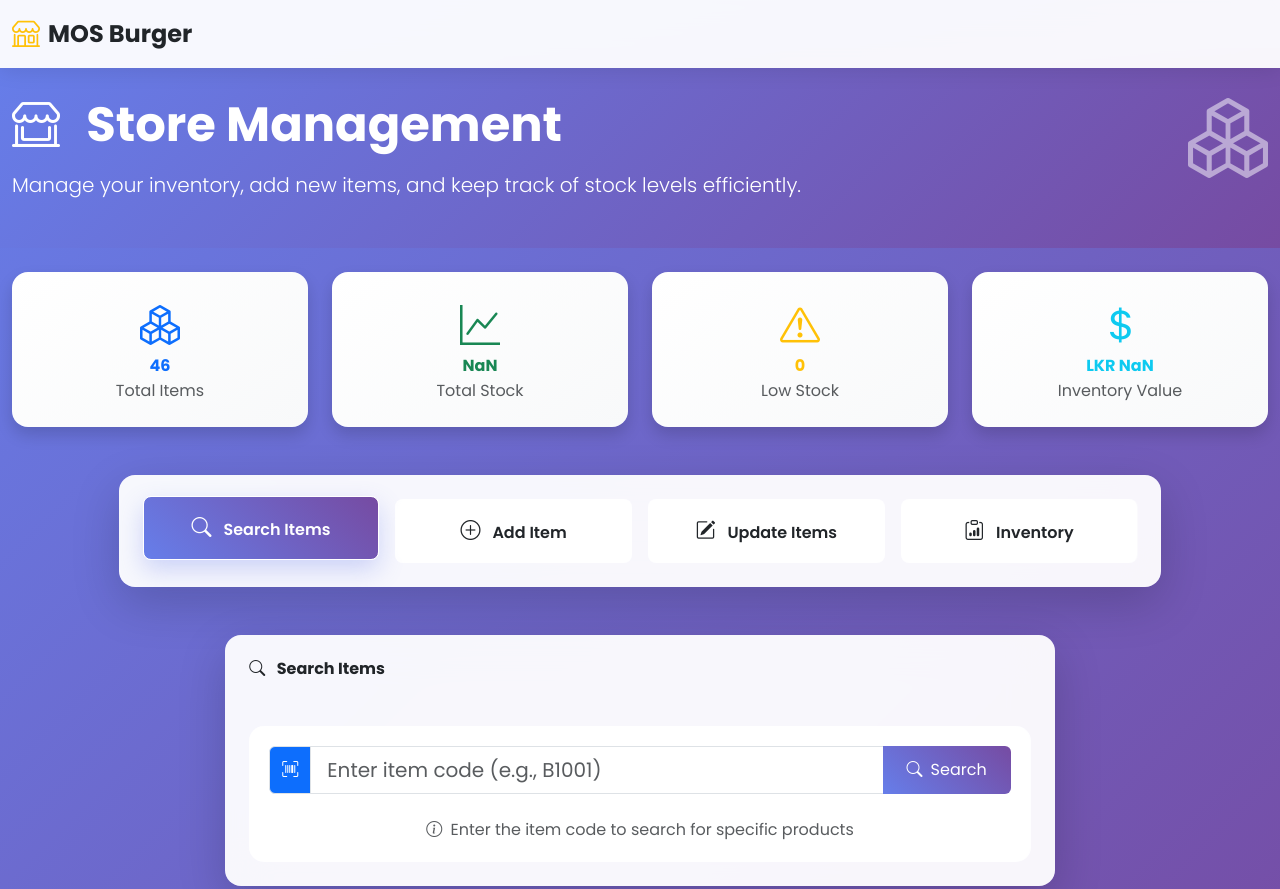
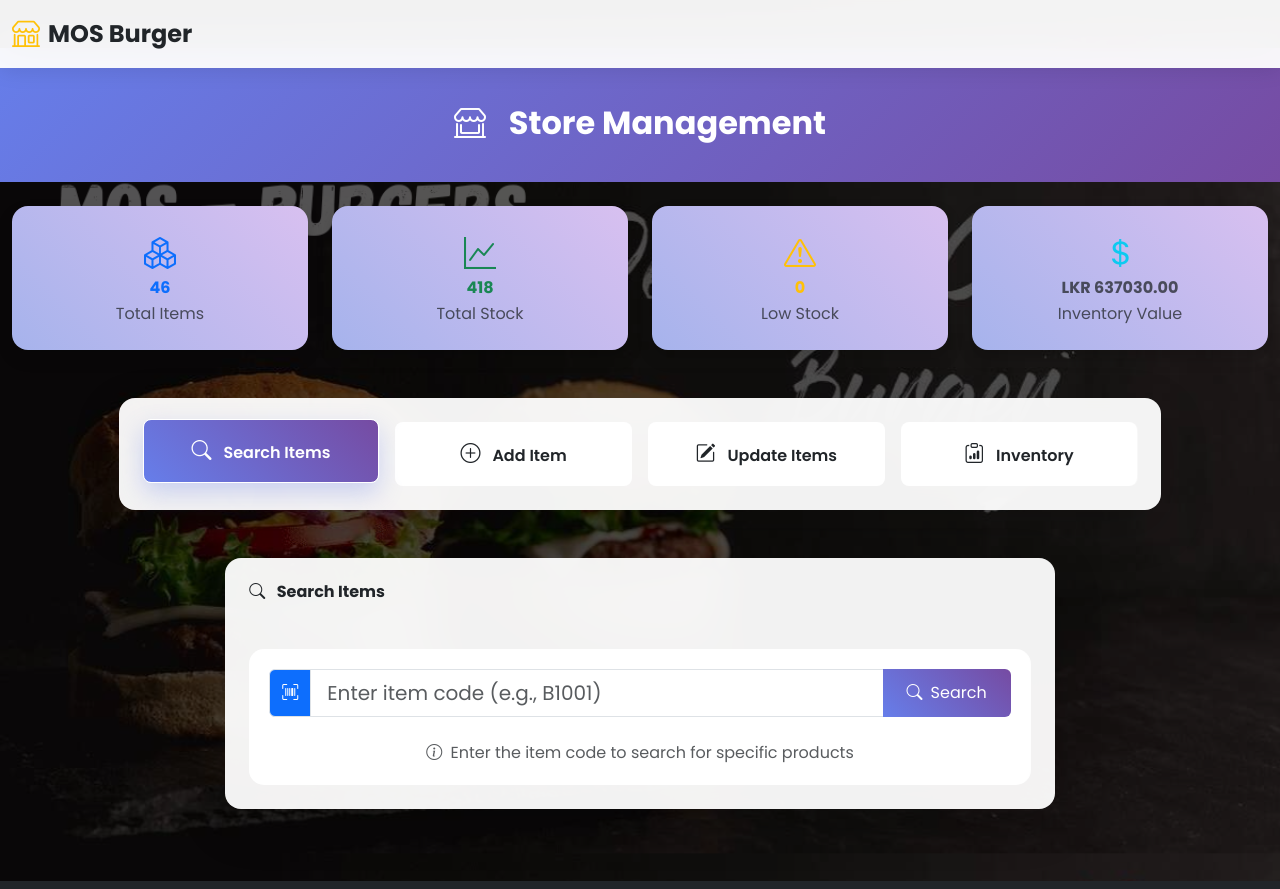
Before and after one commit to yasith-1/mos-burger, a plain HTML site: page storeManagement.html in a window 1280 px wide. Shown: the top 889 px of the page. Drawn offline with nearby package versions, Linux system fonts and the light colour scheme; some packages are replaced by stand-ins of ours; a script that the page names is missing.

Commit message:
item arrays updated in placeorder and store Management

```diff
--- a/assets/css/storeManagement.css
+++ b/assets/css/storeManagement.css
@@ -1,6 +1,12 @@
 body {
   font-family: "Poppins", sans-serif;
   background: linear-gradient(135deg, #667eea 0%, #764ba2 100%);
+  background-image: url("/assets/images/homeBackground.jpg");
+  background-attachment: fixed;
+  background-repeat: no-repeat;
+  background-size: cover;
+  background-position: center;
+  min-height: 100vh;
   min-height: 100vh;
 }
 
@@ -33,7 +39,7 @@ body {
 
 .section-btn:hover,
 .section-btn.active {
-  background: linear-gradient(45deg, #667eea, #764ba2);
+  background: linear-gradient(45deg, rgb(102, 126, 234), #764ba2);
   color: white !important;
   transform: translateY(-3px);
   box-shadow: 0 10px 25px rgba(102, 126, 234, 0.3);
@@ -54,7 +60,7 @@ body {
 
 /* Stats card styles */
 .stats-card {
-  background: linear-gradient(145deg, #ffffff, #f8f9fa);
+  background: linear-gradient(45deg, rgb(166, 179, 236), #d8c0f0);
   border: 1px solid rgba(0, 0, 0, 0.1);
   transition: all 0.3s ease;
 }
--- a/assets/js/storeManagement.js
+++ b/assets/js/storeManagement.js
@@ -9,98 +9,112 @@ let itemArr = [
         itemNAme: "Classic Burger (Large)",
         price: 1500.00,
         discount: 15,
-        image: "/assets/images/burger/Burger - 1.jpg"
+        image: "/assets/images/burger/Burger - 1.jpg",
+        quantity:16
     },
     {
         itemCode: "B1002",
         itemNAme: "Classic Burger (Regular)",
         price: 1600.00,
         discount: 0,
-        image: "/assets/images/burger/Burger - 2.jpg"
+        image: "/assets/images/burger/Burger - 2.jpg",
+        quantity:5
     },
     {
         itemCode: "B1003",
         itemNAme: "Turkey Burger",
         price: 1400.00,
         discount: 0,
-        image: "/assets/images/burger/Burger - 3.jpg"
+        image: "/assets/images/burger/Burger - 3.jpg",
+        quantity:10
     },
     {
         itemCode: "B1004",
         itemNAme: "Chicken Burger (Large)",
         price: 800.00,
         discount: 20,
-        image: "/assets/images/burger/Burger - 4.jpg"
+        image: "/assets/images/burger/Burger - 4.jpg",
+        quantity:9
     },
     {
         itemCode: "B1005",
         itemNAme: "Chicken Burger (Regular)",
         price: 1000.00,
         discount: 0,
-        image: "/assets/images/burger/Burger - 5.jpg"
+        image: "/assets/images/burger/Burger - 5.jpg",
+        quantity:9
     },
     {
         itemCode: "B1006",
         itemNAme: "Cheese Burger (Large)",
         price: 750.00,
         discount: 0,
-        image:"/assets/images/burger/Burger - 6.jpg"
+        image:"/assets/images/burger/Burger - 6.jpg",
+        quantity:9
     },
     {
         itemCode: "B1007",
         itemNAme: "Classic Burger (Large)",
         price: 600.00,
         discount: 0,
-        image: "/assets/images/burger/Burger - 7.jpg"
+        image: "/assets/images/burger/Burger - 7.jpg",
+        quantity:9
     },
     {
         itemCode: "B1008",
         itemNAme: "Bacon Burger",
         price: 650.00,
         discount: 0,
-        image: "/assets/images/burger/Burger - 8.jpg"
+        image: "/assets/images/burger/Burger - 8.jpg",
+        quantity:9
     },
     {
         itemCode: "B1009",
         itemNAme: "Shawarma Burger",
         price: 800.00,
         discount: 0,
-        image: "/assets/images/burger/Burger - 9.jpg"
+        image: "/assets/images/burger/Burger - 9.jpg",
+        quantity:9
     },
     {
         itemCode: "B1010",
         itemNAme: "Olive Burger",
         price: 1800.00,
         discount: 0,
-        image: "/assets/images/burger/Burger - 10.jpg"
+        image: "/assets/images/burger/Burger - 10.jpg",
+        quantity:9
     },
     {
         itemCode: "B1011",
         itemNAme: "Double- Cheese Burger",
         price: 1250.00,
         discount: 20,
-        image: "/assets/images/burger/Burger - 11.jpg"
+        image: "/assets/images/burger/Burger - 11.jpg",
+        quantity:9
     },
     {
         itemCode: "B1012",
         itemNAme: "Crispy Chicken Burger (Regular)",
         price: 1200.00,
         discount: 0,
-        image: "/assets/images/burger/Burger - 12.jpg"
+        image: "/assets/images/burger/Burger - 12.jpg",
+        quantity:9
     },
     {
         itemCode: "B1013",
         itemNAme: "Crispy Chicken Burger (Large)",
         price: 1600.00,
         discount: 10,
-        image: "/assets/images/burger/Burger - 13.jpg"
+        image: "/assets/images/burger/Burger - 13.jpg",
+        quantity:9
     },
     {
         itemCode: "B1014",
         itemNAme: "Paneer Burger",
         price: 900.00,
         discount: 0,
-        image: "/assets/images/burger/Burger - 14.jpg"
+        image: "/assets/images/burger/Burger - 14.jpg",
+        quantity:9
     },
     // Submarines
     {
@@ -108,63 +122,72 @@ let itemArr = [
         itemNAme: "Crispy Chicken Submarine (Large)",
         price: 2000.00,
         discount: 0,
-        image: "/assets/images/submarine/Submarine - 1.jpg"
+        image: "/assets/images/submarine/Submarine - 1.jpg",
+        quantity:9
     },
     {
         itemCode: "B1016",
         itemNAme: "Crispy Chicken Submarine (Regular)",
         price: 1500.00,
         discount: 0,
-        image: "/assets/images/submarine/Submarine - 2.jpg"
+        image: "/assets/images/submarine/Submarine - 2.jpg",
+        quantity:9
     },
     {
         itemCode: "B1017",
         itemNAme: "Chicken Submarine (Large)",
         price: 1800.00,
         discount: 3,
-        image: "/assets/images/submarine/Submarine - 3.jpg"
+        image: "/assets/images/submarine/Submarine - 3.jpg",
+        quantity:9
     },
     {
         itemCode: "B1018",
         itemNAme: "Chicken Submarine (Regular)",
         price: 1400.00,
         discount: 0,
-        image: "/assets/images/submarine/Submarine - 4.jpg"
+        image: "/assets/images/submarine/Submarine - 4.jpg",
+        quantity:9
     },
     {
         itemCode: "B1019",
         itemNAme: "Grinder Submarine",
         price: 2300.00,
         discount: 0,
-        image: "/assets/images/submarine/Submarine - 5.jpg"
+        image: "/assets/images/submarine/Submarine - 5.jpg",
+        quantity:9
     },
     {
         itemCode: "B1020",
         itemNAme: "Cheese Submarine",
         price: 2200.00,
         discount: 0,
-        image: "/assets/images/submarine/Submarine - 6.jpg"
+        image: "/assets/images/submarine/Submarine - 6.jpg",
+        quantity:9
     },
     {
         itemCode: "B1021",
         itemNAme: "Double Cheese n Chicken Submarine",
         price: 1900.00,
         discount: 0,
-        image: "/assets/images/submarine/Submarine - 7.jpg"
+        image: "/assets/images/submarine/Submarine - 7.jpg",
+        quantity:9
     },
     {
         itemCode: "B1022",
         itemNAme: "Special Horgie Submarine",
         price: 2800.00,
         discount: 0,
-        image:"/assets/images/submarine/Submarine - 8.jpg"
+        image:"/assets/images/submarine/Submarine - 8.jpg",
+        quantity:9
     },
     {
         itemCode: "B1023",
         itemNAme: "MOS Special Submarine",
         price: 3000.00,
         discount: 0,
-        image: "/assets/images/submarine/Submarine - 9.jpg"
+        image: "/assets/images/submarine/Submarine - 9.jpg",
+        quantity:9
     },
     // Fries
     {
@@ -172,42 +195,48 @@ let itemArr = [
         itemNAme: "Steak Fries (Large)",
         price: 1200.00,
         discount: 0,
-        image: "/assets/images/Fries/Fries - 1.jpg"
+        image: "/assets/images/Fries/Fries - 1.jpg",
+        quantity:9
     },
     {
         itemCode: "B1025",
         itemNAme: "Steak Fries (Medium)",
         price: 600.00,
         discount: 0,
-        image: "/assets/images/Fries/Fries - 2.jpg"
+        image: "/assets/images/Fries/Fries - 2.jpg",
+        quantity:9
     },
     {
         itemCode: "B1026",
         itemNAme: "French Fries (Large)",
         price: 800.00,
         discount: 0,
-        image: "/assets/images/Fries/Fries - 3.jpg"
+        image: "/assets/images/Fries/Fries - 3.jpg",
+        quantity:9
     },
     {
         itemCode: "B1027",
         itemNAme: "French Fries (Medium)",
         price: 650.00,
         discount: 0,
-        image: "/assets/images/Fries/Fries - 4.jpg"
+        image: "/assets/images/Fries/Fries - 4.jpg",
+        quantity:9
     },
     {
         itemCode: "B1028",
         itemNAme: "French Fries (Small)",
         price: 450.00,
         discount: 0,
-        image: "/assets/images/Fries/Fries - 5.jpg"
+        image: "/assets/images/Fries/Fries - 5.jpg",
+        quantity:9
     },
     {
         itemCode: "B1029",
         itemNAme: "Sweet Potato Fries (Large)",
         price: 600.00,
         discount: 0,
-        image: "/assets/images/Fries/Fries - 6.jpg"
+        image: "/assets/images/Fries/Fries - 6.jpg",
+        quantity:9
     },
     // Pasta
     {
@@ -215,49 +244,56 @@ let itemArr = [
         itemNAme: "Chicken n Cheese Pasta",
         price: 1600.00,
         discount: 15,
-        image: "/assets/images/Pasta/pasta - 1.jpg"
+        image: "/assets/images/Pasta/pasta - 1.jpg",
+        quantity:9
     },
     {
         itemCode: "B1031",
         itemNAme: "Chicken Penne Pasta",
         price: 1700.00,
         discount: 0,
-        image: "/assets/images/Pasta/pasta - 2.jpg"
+        image: "/assets/images/Pasta/pasta - 2.jpg",
+        quantity:9
     },
     {
         itemCode: "B1032",
         itemNAme: "Ground Turkey Pasta Bake",
         price: 2900.00,
         discount: 10,
-        image: "/assets/images/Pasta/pasta - 3.jpg"
+        image: "/assets/images/Pasta/pasta - 3.jpg",
+        quantity:9
     },
     {
         itemCode: "B1033",
         itemNAme: "Creamy Shrimp Pasta",
         price: 2000.00,
         discount: 0,
-        image: "/assets/images/Pasta/pasta - 4.jpg"
+        image: "/assets/images/Pasta/pasta - 4.jpg",
+        quantity:9
     },
     {
         itemCode: "B1034",
         itemNAme: "Lemon Butter Pasta",
         price: 1950.00,
         discount: 0,
-        image: "/assets/images/Pasta/pasta - 5.jpg"
+        image: "/assets/images/Pasta/pasta - 5.jpg",
+        quantity:9
     },
     {
         itemCode: "B1035",
         itemNAme: "Tagliatelle Pasta",
         price: 2400.00,
         discount: 1,
-        image: "/assets/images/Pasta/pasta - 6.jpg"
+        image: "/assets/images/Pasta/pasta - 6.jpg",
+        quantity:9
     },
     {
         itemCode: "B1036",
         itemNAme: "Baked Ravioli",
         price: 2000.00,
         discount: 1,
-        image: "/assets/images/Pasta/pasta - 7.jpg"
+        image: "/assets/images/Pasta/pasta - 7.jpg",
+        quantity:9
     },
     // Chicken
     {
@@ -265,42 +301,48 @@ let itemArr = [
         itemNAme: "Fried Chicken (Small)",
         price: 1200.00,
         discount: 0,
-        image: "/assets/images/Chicken/chiken - 1.jpg"
+        image: "/assets/images/Chicken/chiken - 1.jpg",
+        quantity:9
     },
     {
         itemCode: "B1038",
         itemNAme: "Fried Chicken (Regular)",
         price: 2300.00,
         discount: 10,
-        image: "/assets/images/Chicken/chiken - 2.jpg"
+        image: "/assets/images/Chicken/chiken - 2.jpg",
+        quantity:9
     },
     {
         itemCode: "B1039",
         itemNAme: "Fried Chicken (Large)",
         price: 3100.00,
         discount: 5,
-        image: "/assets/images/Chicken/chiken - 3.jpg"
+        image: "/assets/images/Chicken/chiken - 3.jpg",
+        quantity:9
     },
     {
         itemCode: "B1040",
         itemNAme: "Hot Wings (Large)",
         price: 2400.00,
         discount: 0,
-        image: "/assets/images/Chicken/chiken - 4.jpg"
+        image: "/assets/images/Chicken/chiken - 4.jpg",
+        quantity:9
     },
     {
         itemCode: "B1041",
         itemNAme: "Devilled Chicken (Large)",
         price: 900.00,
         discount: 0,
-        image: "/assets/images/Chicken/chiken - 5.jpg"
+        image: "/assets/images/Chicken/chiken - 5.jpg",
+        quantity:9
     },
     {
         itemCode: "B1042",
         itemNAme: "BBQ Chicken (Regular)",
         price: 2100.00,
         discount: 0,
-        image: "/assets/images/Chicken/chiken - 6.jpg"
+        image: "/assets/images/Chicken/chiken - 6.jpg",
+        quantity:9
     },
     // Beverages
     {
@@ -308,28 +350,32 @@ let itemArr = [
         itemNAme: "Pepsi (330ml)",
         price: 990.00,
         discount: 5,
-        image: "Images/Items Images/Beverages/Pepsi.jpg"
+        image: "/assets/images/Beverages/Beverage - 1.jpg",
+        quantity:9
     },
     {
         itemCode: "B1044",
         itemNAme: "Coca-Cola (330ml)",
         price: 1230.00,
         discount: 0,
-        image: "Images/Items Images/Beverages/Coke.jpg"
+        image: "/assets/images/Beverages/Beverage - 2.jpg",
+        quantity:9
     },
     {
         itemCode: "B1045",
         itemNAme: "Sprite (330ml)",
         price: 1500.00,
         discount: 3,
-        image: "Images/Items Images/Beverages/Sprite.jpg"
+        image: "/assets/images/Beverages/Beverage - 3.jpg",
+        quantity:9
     },
     {
         itemCode: "B1046",
         itemNAme: "Mirinda (330ml)",
         price: 850.00,
         discount: 7,
-        image: "Images/Items Images/Beverages/Mirinda.jpg"
+        image: "/assets/images/Beverages/Beverage - 4.jpg",
+        quantity:9
     }
 ];
 
@@ -749,10 +795,17 @@ function loadInventoryTable() {
 
 // Update statistics
 function updateStats() {
+     if (!Array.isArray(itemArr)) {
+        console.error("itemArr is not defined or not an array");
+        return;
+    }
+
     const totalItems = itemArr.length;
     const totalStock = itemArr.reduce((sum, item) => sum + item.quantity, 0);
     const lowStock = itemArr.filter(item => item.quantity < 5).length;
     const totalValue = itemArr.reduce((sum, item) => sum + (item.price * item.quantity), 0);
+
+    console.log({ totalItems, totalStock, lowStock, totalValue });
 
     document.getElementById('totalItems').textContent = totalItems;
     document.getElementById('totalStock').textContent = totalStock;
--- a/storeManagement.html
+++ b/storeManagement.html
@@ -66,22 +66,22 @@
     </nav>
 
     <!-- Header Section -->
-    <section class="text-white py-5 mt-5" style="background: linear-gradient(135deg, #667eea 0%, #764ba2 100%);">
-        <div class="container">
-            <div class="row align-items-center">
-                <div class="col-lg-8">
-                    <h1 class="display-5 fw-bold mb-3">
+    <section class="text-white mt-5 py-4" style="background: linear-gradient(135deg, #667eea 0%, #764ba2 100%);">
+        <div class="container d-flex justify-content-center align-items-center mt-3">
+            <div class="row">
+                <div class="col-12">
+                    <h1 class="fs-2 fw-bold mb-3 mt-3">
                         <i class="bi bi-shop-window me-3"></i>
                         Store Management
                     </h1>
-                    <p class="lead mb-0">Manage your inventory, add new items, and keep track of stock levels
-                        efficiently.</p>
+                    <!-- <p class="lead mb-0">Manage your inventory, add new items, and keep track of stock levels
+                        efficiently.</p> -->
                 </div>
-                <div class="col-lg-4 text-lg-end">
+                <!-- <div class="col-lg-6 text-lg-end ">
                     <div class="float-animation">
                         <i class="bi bi-boxes display-1 opacity-50"></i>
                     </div>
-                </div>
+                </div> -->
             </div>
         </div>
     </section>
@@ -91,9 +91,9 @@
         <div class="container">
             <div class="row g-4">
                 <div class="col-md-3">
-                    <div class="card stats-card border-0 shadow rounded-4">
+                    <div class="card stats-card border-0 shadow rounded-4 ">
                         <div class="card-body text-center p-4">
-                            <i class="bi bi-boxes text-primary fs-1 mb-2"></i>
+                            <i class="bi bi-boxes text-primary fs-2 mb-2"></i>
                             <h3 class="fw-bold text-primary mb-1" id="totalItems">0</h3>
                             <p class="text-muted mb-0">Total Items</p>
                         </div>
@@ -102,7 +102,7 @@
                 <div class="col-md-3">
                     <div class="card stats-card border-0 shadow rounded-4">
                         <div class="card-body text-center p-4">
-                            <i class="bi bi-graph-up text-success fs-1 mb-2"></i>
+                            <i class="bi bi-graph-up text-success fs-2 mb-2"></i>
                             <h3 class="fw-bold text-success mb-1" id="totalStock">0</h3>
                             <p class="text-muted mb-0">Total Stock</p>
                         </div>
@@ -111,7 +111,7 @@
                 <div class="col-md-3">
                     <div class="card stats-card border-0 shadow rounded-4">
                         <div class="card-body text-center p-4">
-                            <i class="bi bi-exclamation-triangle text-warning fs-1 mb-2"></i>
+                            <i class="bi bi-exclamation-triangle text-warning fs-2 mb-2"></i>
                             <h3 class="fw-bold text-warning mb-1" id="lowStock">0</h3>
                             <p class="text-muted mb-0">Low Stock</p>
                         </div>
@@ -120,8 +120,8 @@
                 <div class="col-md-3">
                     <div class="card stats-card border-0 shadow rounded-4">
                         <div class="card-body text-center p-4">
-                            <i class="bi bi-currency-dollar text-info fs-1 mb-2"></i>
-                            <h3 class="fw-bold text-info mb-1" id="totalValue">LKR 0</h3>
+                            <i class="bi bi-currency-dollar text-info fs-2 mb-2"></i>
+                            <h3 class="fw-bold text-muted mb-1" id="totalValue">LKR 0</h3>
                             <p class="text-muted mb-0">Inventory Value</p>
                         </div>
                     </div>
```
Also changed, not shown: assets/js/placeOrder.js (+4 -4 lines), placeOrder.html (+1 -1 lines), assets/images/Beverages/Beverage - 3.jpg (renamed from assets/images/Beverages/Beverage - 3.jpeg).
